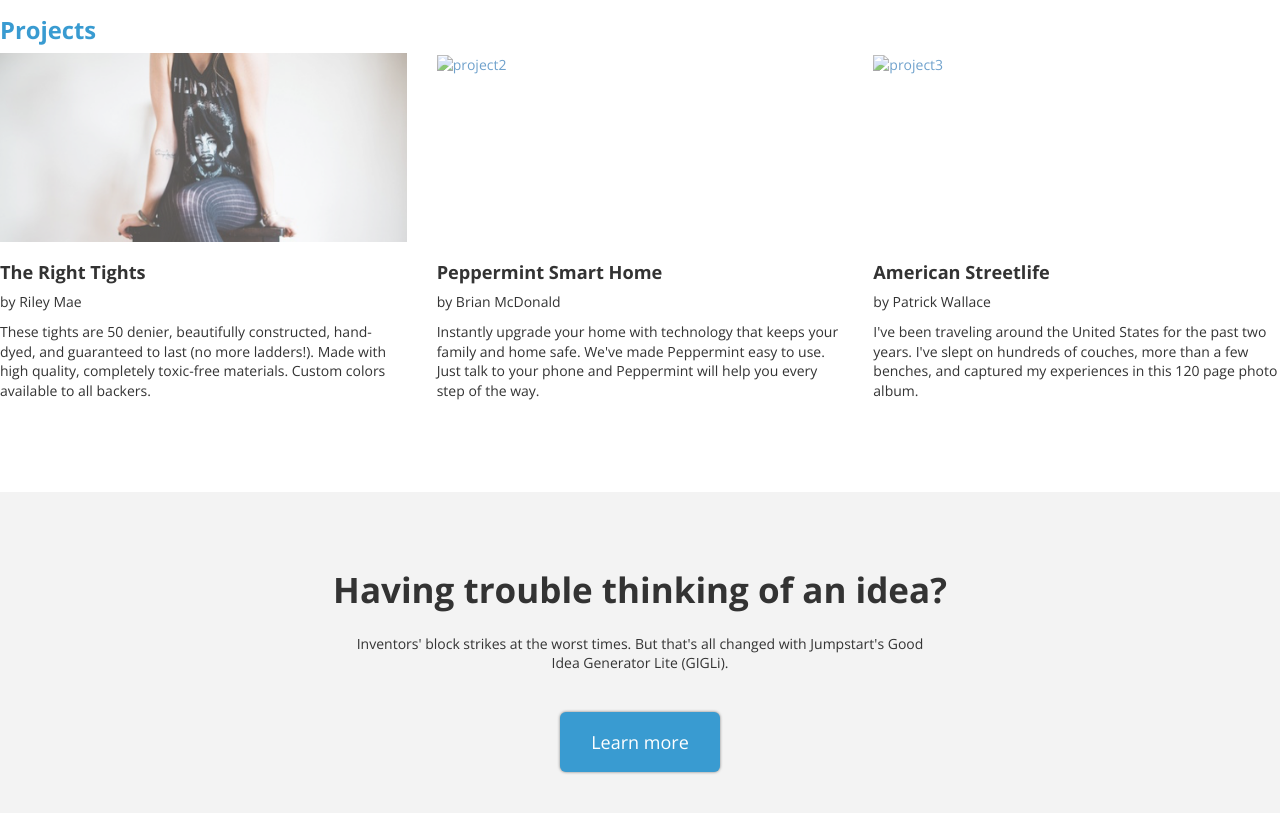
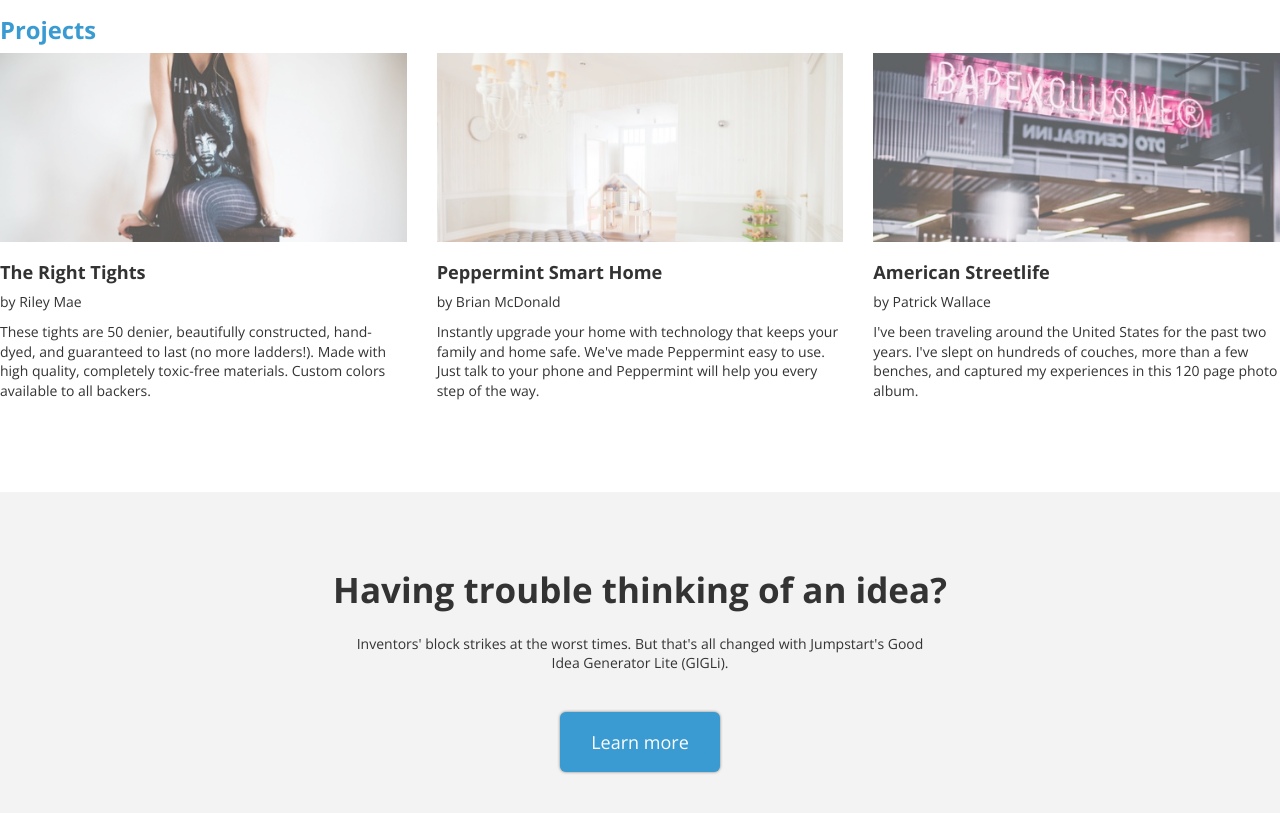
Before and after one commit to JennyDavis5/jumpstart, a plain HTML site: page index.html in a window 1280 px wide. Shown: the part 3018-3831 px from the top of the page. Drawn offline with nearby package versions, Linux system fonts and the light colour scheme; a script that the page names is missing.

Commit message:
Jumpstart Final Project

```diff
--- a/index.html
+++ b/index.html
@@ -122,7 +122,7 @@
         </div>
         <div class="col-xs-12 col-sm-4 project">
           <div class="image-container">
-            <a href="#"><img src="./resources/images/project2" alt="project2"></a>
+            <a href="#"><img src="./resources/images/project2.png" alt="project2"></a>
           </div>
           <h3>Peppermint Smart Home</h3>
           <p>by Brian McDonald</p>
@@ -130,7 +130,7 @@
         </div>
         <div class="col-xs-12 col-sm-4 project">
           <div class="image-container">
-            <a href="#"><img src="./resources/images/project3" alt="project3"></a>
+            <a href="#"><img src="./resources/images/project3.png" alt="project3"></a>
           </div>
           <h3>American Streetlife</h3>
           <p>by Patrick Wallace</p>
```
